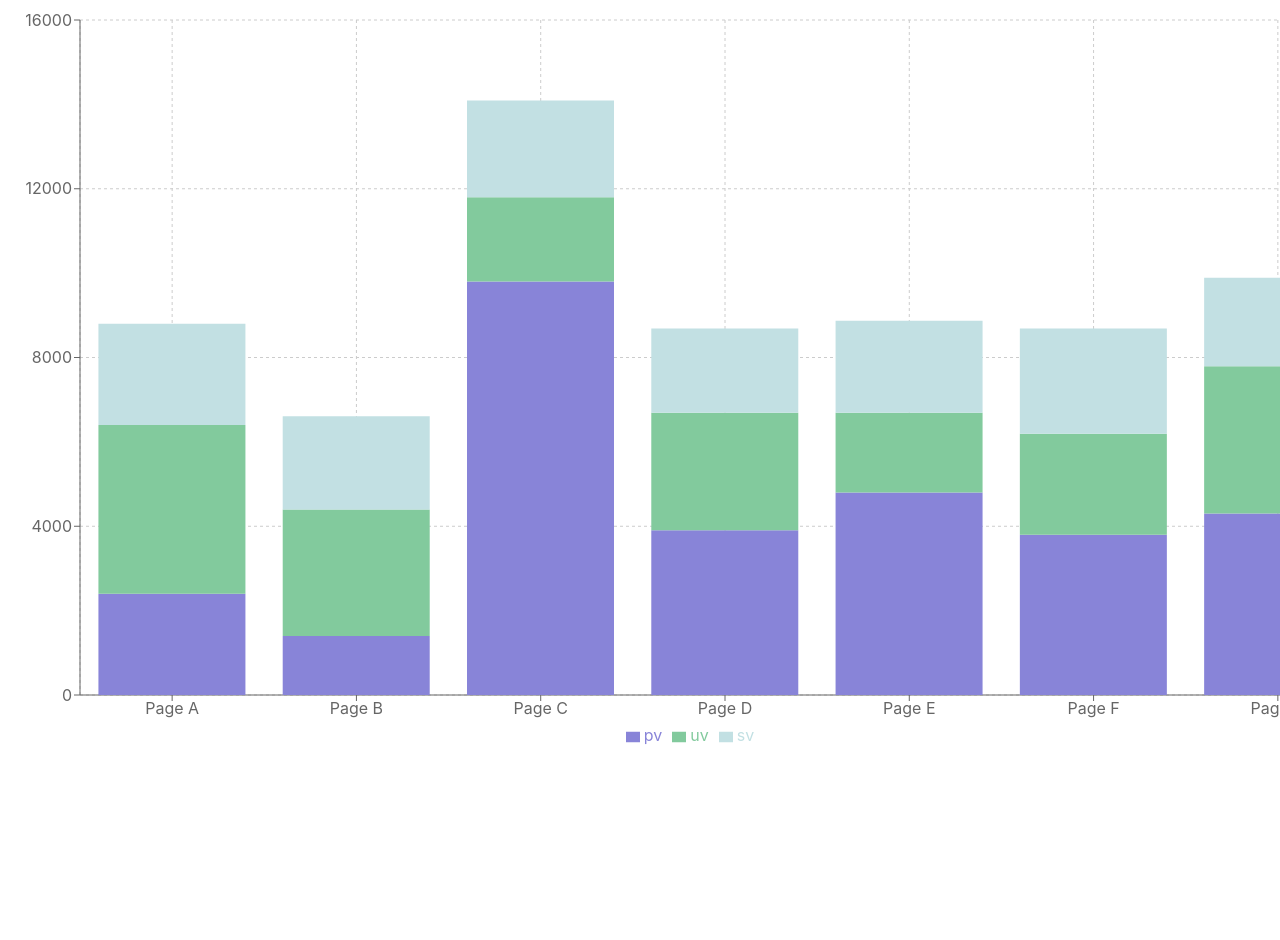
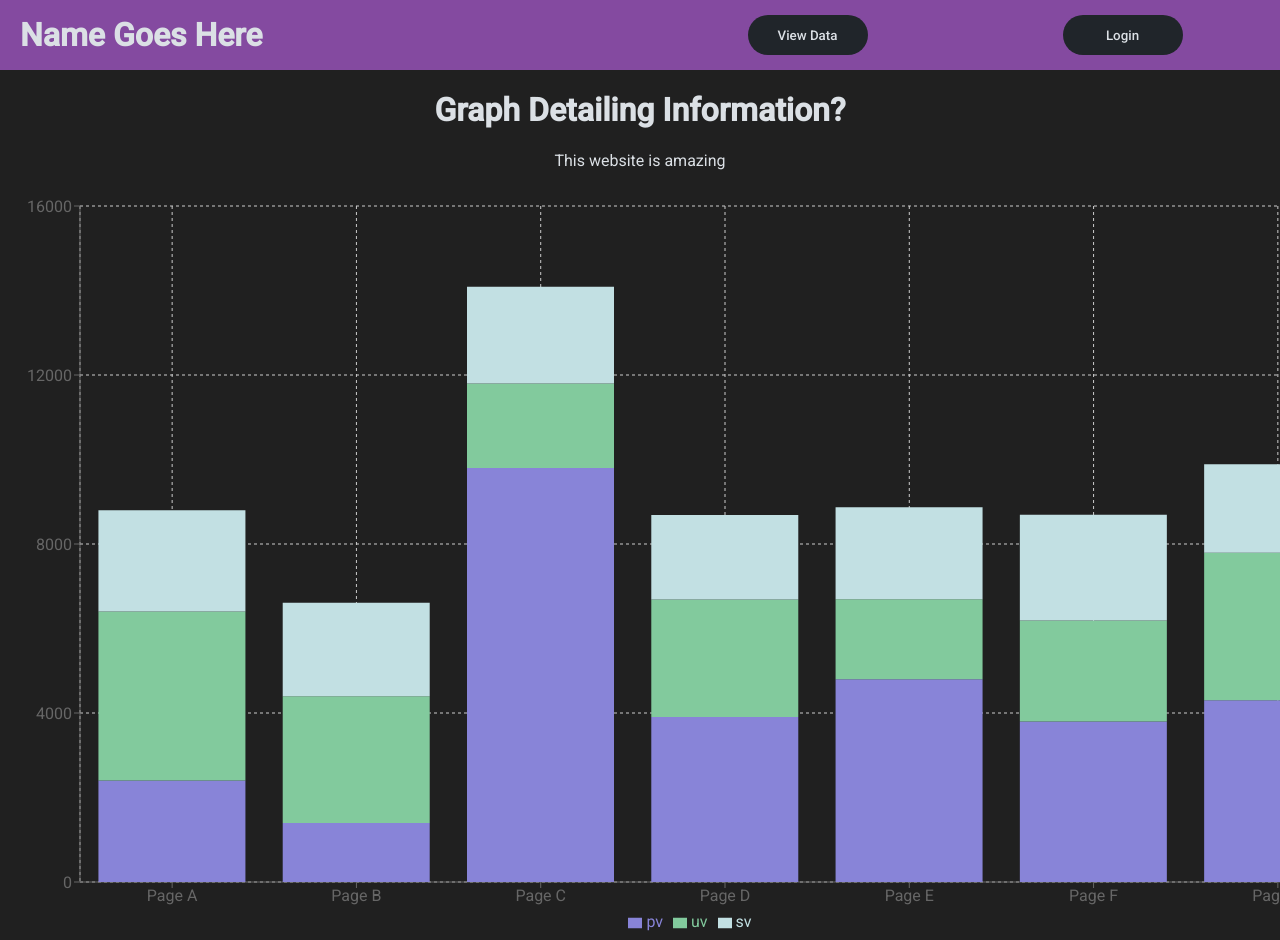
Before and after one commit to Callum-Irving/hackathon-project, a React (Create React App) app in the folder client/: page /#/data_visualization in a window 1280 px wide. Shown: the top 940 px of the page. Before the commit the page ends 800 px from the top, so only its background shows below. Built offline with nearby package versions, Linux system fonts and the light colour scheme.

Commit message:
Create base for client

```diff
--- a/client/package.json
+++ b/client/package.json
@@ -8,7 +8,9 @@
     "@testing-library/user-event": "^12.8.3",
     "react": "^17.0.2",
     "react-dom": "^17.0.2",
+    "react-router-dom": "^5.2.0",
     "react-scripts": "4.0.3",
+    "recharts": "^2.0.9",
     "web-vitals": "^1.1.2"
   },
   "scripts": {
--- a/client/src/App.js
+++ b/client/src/App.js
@@ -1,5 +1,10 @@
-import logo from './logo.svg';
 import './App.css';
+import Navbar from './components/navbar';
+import Home from './Pages/Home';
+import Leaderboard from './Pages/Leaderboard';
+import { Switch, Route } from 'react-router-dom';
+//import Login from './Pages/LoginForm';
+
 import {
   BarChart,
   Bar,
@@ -57,6 +62,12 @@ const data = [
 
 function App() {
   return (
+    <div className="app">
+      <Navbar />
+      <Switch>
+        <Route exact path="/" component={Home} />
+				<Route path="/data_visualization" component={Leaderboard} />
+      </Switch>
       <BarChart
         width={1400}
         height={750}
@@ -77,6 +88,7 @@ function App() {
         <Bar dataKey="uv" stackId="a" fill="#82ca9d" />
         <Bar dataKey="sv" stackId="a" fill="#c2e0e3" />
       </BarChart>
+    </div>
   );
 }
 
--- a/client/src/Pages/Home.js
+++ b/client/src/Pages/Home.js
@@ -1,4 +1,4 @@
-import './home.css';
+import './Home.css';
 
 function Home() {
 	return (
--- a/client/src/Pages/Leaderboard.js
+++ b/client/src/Pages/Leaderboard.js
@@ -1,4 +1,4 @@
-import './home.css';
+import './Home.css';
 
 function Home() {
 	return (
--- /dev/null
+++ b/client/src/components/navbar.css
@@ -0,0 +1,50 @@
+@import '../index.css';
+
+.navbar {
+	position: sticky;
+	top: 0;
+	height: 70px;
+	margin: 0;
+	background-color: var(--special-bg-color);
+	display: flex;
+	flex-direction: row;
+	list-style: none;
+	align-items: center;
+	padding-left: 20px;
+	justify-content: space-between;
+}
+
+.home-link {
+	color: var(--text-color);
+	text-decoration: none;
+}
+
+.link-group {
+	width: 50%;
+	display: flex;
+	flex-direction: row;
+	align-items: center;
+	justify-content: space-around;
+}
+
+.navlink {
+	cursor: pointer;
+	border-radius: 20px;
+	height: 40px;
+	width: 120px;
+	text-align: center;
+	background-color: var(--subtle-color);
+	border-style: none;
+	color: var(--text-color);
+	font-family: Roboto;
+	font-weight: 500;
+	transition: 0.3s;
+}
+
+.navlink:focus {
+	outline: none;
+}
+
+.navlink:hover {
+	background-color: var(--dark-color);
+}
--- /dev/null
+++ b/client/src/components/navbar.js
@@ -0,0 +1,24 @@
+import './navbar.css';
+import { Link } from 'react-router-dom';
+
+function Navbar() {
+	return (
+		<div className="navbar">
+			<Link to="/" className="home-link">
+				<h1>Name Goes Here</h1>
+			</Link>
+			<ul className="link-group">
+				<Link to="/data_visualization">
+					<button className="navlink">View Data</button>
+				</Link>
+				<Link to="/login">
+					<button className="navlink">Login</button>
+				</Link>
+			</ul>
+		</div>
+	);
+}
+
+// TODO: If logged in, make this say "Logout"
+
+export default Navbar;
--- a/client/src/index.css
+++ b/client/src/index.css
@@ -1,13 +1,46 @@
+@import url('https://fonts.googleapis.com/css2?family=Roboto:wght@400;500&display=swap');
+
 body {
-  margin: 0;
-  font-family: -apple-system, BlinkMacSystemFont, 'Segoe UI', 'Roboto', 'Oxygen',
-    'Ubuntu', 'Cantarell', 'Fira Sans', 'Droid Sans', 'Helvetica Neue',
-    sans-serif;
-  -webkit-font-smoothing: antialiased;
-  -moz-osx-font-smoothing: grayscale;
+	margin: 0;
+	-webkit-font-smoothing: antialiased;
+	-moz-osx-font-smoothing: grayscale;
+	background-color: var(--bg-color);
+	color: var(--text-color);
+	font-family: 'Roboto', sans-serif;
 }
 
 code {
-  font-family: source-code-pro, Menlo, Monaco, Consolas, 'Courier New',
-    monospace;
+	font-family: source-code-pro, Menlo, Monaco, Consolas, 'Courier New',
+		monospace;
 }
+
+:root {
+	--bg-color: rgb(32, 32, 32, 1);
+	--text-color: rgba(219, 224, 229, 1);
+	--text-soft-color: rgba(183, 188, 194, 1);
+	--text-strong-color: rgba(187, 187, 187, 1);
+	--subtle-color: rgba(32, 37, 42, 1);
+	--border-color: rgba(36, 50, 61, 1);
+	--shadow-color: rgba(0, 0, 0, 1);
+	--input-color: rgba(28, 28, 28, 1);
+	--outline-color: rgba(188, 140, 214, 1);
+	--mark-color: rgba(175, 115, 205, 0.08);
+	--special-color: rgba(175, 115, 205, 1);
+	--special-bg-color: rgba(132, 74, 160, 1);
+	--special-text-color: rgba(225, 222, 228, 1);
+	--special-shadow-color: rgba(35, 27, 40, 1);
+	--special-mark-color: rgba(225, 222, 228, 0.08);
+	--light-color: rgba(224, 205, 237, 1);
+	--dark-color: rgba(60, 49, 66, 1);
+	--text-color-rgb: 219, 224, 229;
+	--bg-color-rgb: 32, 32, 32;
+	--subtle-color-rgb: 32, 37, 42;
+	--special-color-rgb: 175, 115, 205;
+	--special-text-color-rgb: 225, 222, 228;
+	--special-bg-color-rgb: 132, 74, 160;
+	--shadow-color-rgb: 0, 0, 0;
+	--special-shadow-color-rgb: 35, 27, 40;
+	--outline-color-rgb: 188, 140, 214;
+	--dark-color-rgb: 60, 49, 66;
+	--light-color-rgb: 224, 205, 237;
+}
--- a/client/src/index.js
+++ b/client/src/index.js
@@ -2,20 +2,13 @@ import React from 'react';
 import ReactDOM from 'react-dom';
 import './index.css';
 import App from './App';
-import reportWebVitals from './reportWebVitals';
+import { HashRouter } from 'react-router-dom';
 
 ReactDOM.render(
   <React.StrictMode>
-    <App />
+    <HashRouter>
+      <App />
+    </HashRouter>
   </React.StrictMode>,
   document.getElementById('root')
 );
-
-
-
-
-
-// If you want to start measuring performance in your app, pass a function
-// to log results (for example: reportWebVitals(console.log))
-// or send to an analytics endpoint. Learn more: https://bit.ly/CRA-vitals
-reportWebVitals();
```
Also changed, not shown: 2 other files (tests, documents, lock files or other folders). Lines whose indentation alone changed are shown as unchanged.
